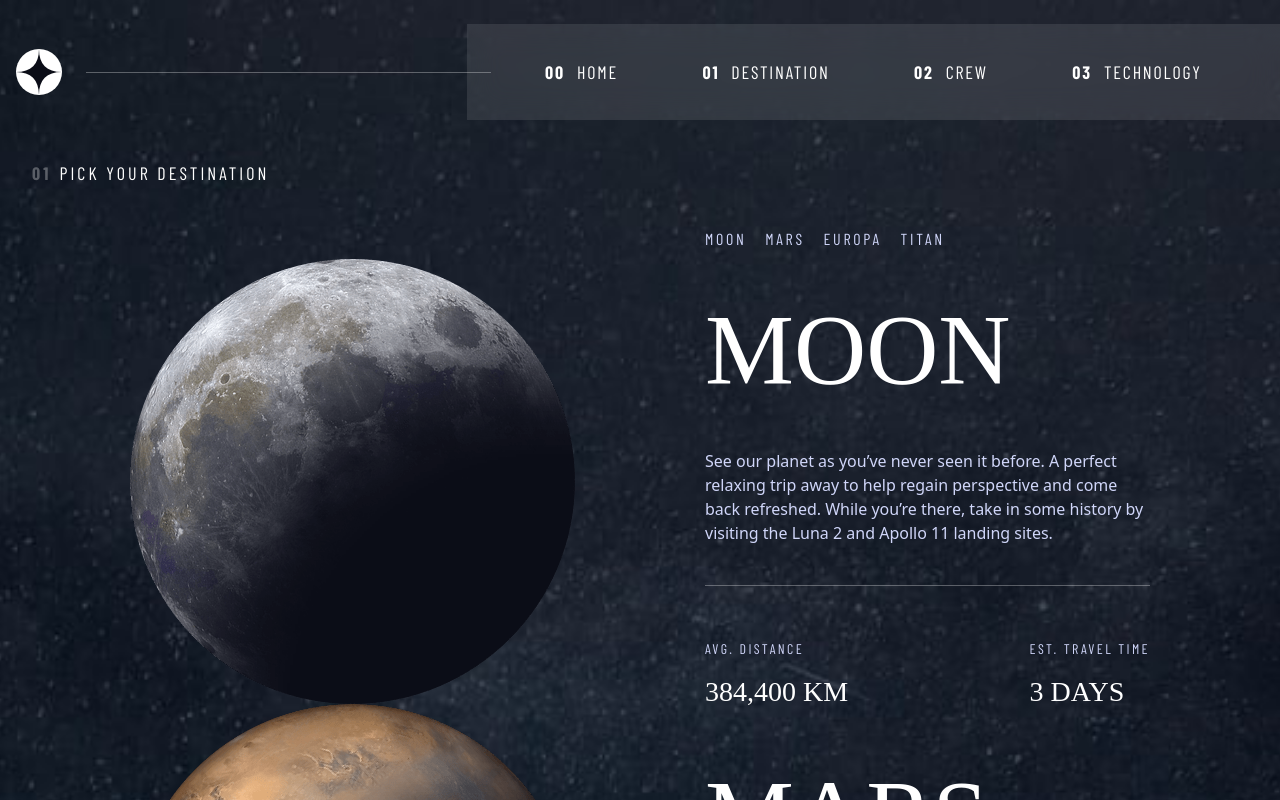
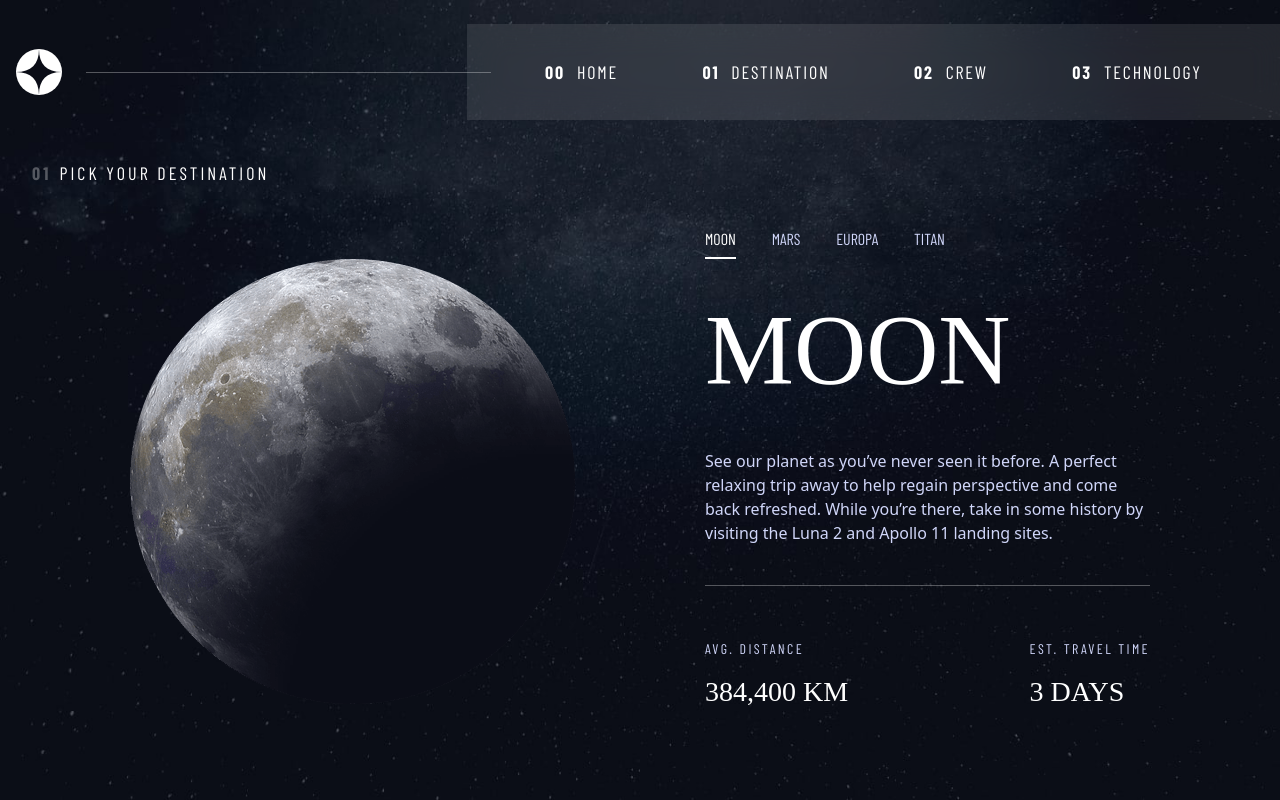
Before and after one commit to Sana-Shabeel/space-tourism-ts, a React (Vite) app: page / in a window 1280 px wide. Shown: the top 800 px of the page. Built offline with nearby package versions, Linux system fonts and the light colour scheme; a web font is replaced by a local one.

Commit message:
Add border bottom to tabs

```diff
--- a/src/pages/Destination.tsx
+++ b/src/pages/Destination.tsx
@@ -1,4 +1,4 @@
-import React, { useState } from "react";
+import React, { useEffect, useState } from "react";
 import data from "../data/data.json";
 import { Root } from "../model";
 import Navbar from "../components/Navbar";
@@ -8,17 +8,22 @@ const Destination = () => {
   const [destinationData, setDestinationData] = useState<Root["destinations"]>(
     data.destinations
   );
+
   const [destination, setDestination] =
     useState<Root["destinations"]>(destinationData);
-  const [image, setImage] = useState<string>("");
+
+  const [IsActive, setIsActive] = useState("Moon");
 
   const pickDestinationHandler = (planet: string) => {
     console.log("clicked");
 
-    const result = destinationData.filter((obj) => obj.name === planet);
+    setDestination(destinationData.filter((obj) => obj.name === planet));
+    setIsActive(planet);
+  };
 
-    setDestination(destinationData.filter((obj) => obj.name === planet));
-  };
+  useEffect(() => {
+    pickDestinationHandler("Moon");
+  }, []);
 
   return (
     <section className="min-h-screen bg-destination-mobile bg-cover bg-center sm:bg-destination-tablet  lg:bg-destination-desktop ">
@@ -37,17 +42,19 @@ const Destination = () => {
         </div>
 
         <div className="lg:w-[27.8125rem]">
-          <ul className="mx-auto flex w-60 justify-between text-lightBlue lg:mx-0">
+          <div className="mx-auto flex h-8 w-60 justify-between text-lightBlue lg:mx-0">
             {["Moon", "Mars", "Europa", "Titan"].map((item, idx) => (
-              <li
-                className="pb-2 font-barlowCond text-fs300 font-light uppercase tracking-2xl hover:border-gray-600"
+              <button
+                className={`${
+                  IsActive === item ? "border-b-2 text-white" : ""
+                } tracking-2x box-border border-white pb-2 font-barlowCond text-fs300 font-light uppercase hover:border-b-2 hover:border-gray-600 `}
                 onClick={() => pickDestinationHandler(item)}
                 key={idx}
               >
                 {item}
-              </li>
+              </button>
             ))}
-          </ul>
+          </div>
 
           {destination.map((item, idx) => (
             <div className="mx-auto w-80 md:w-3/4 lg:w-full" key={idx}>
```
